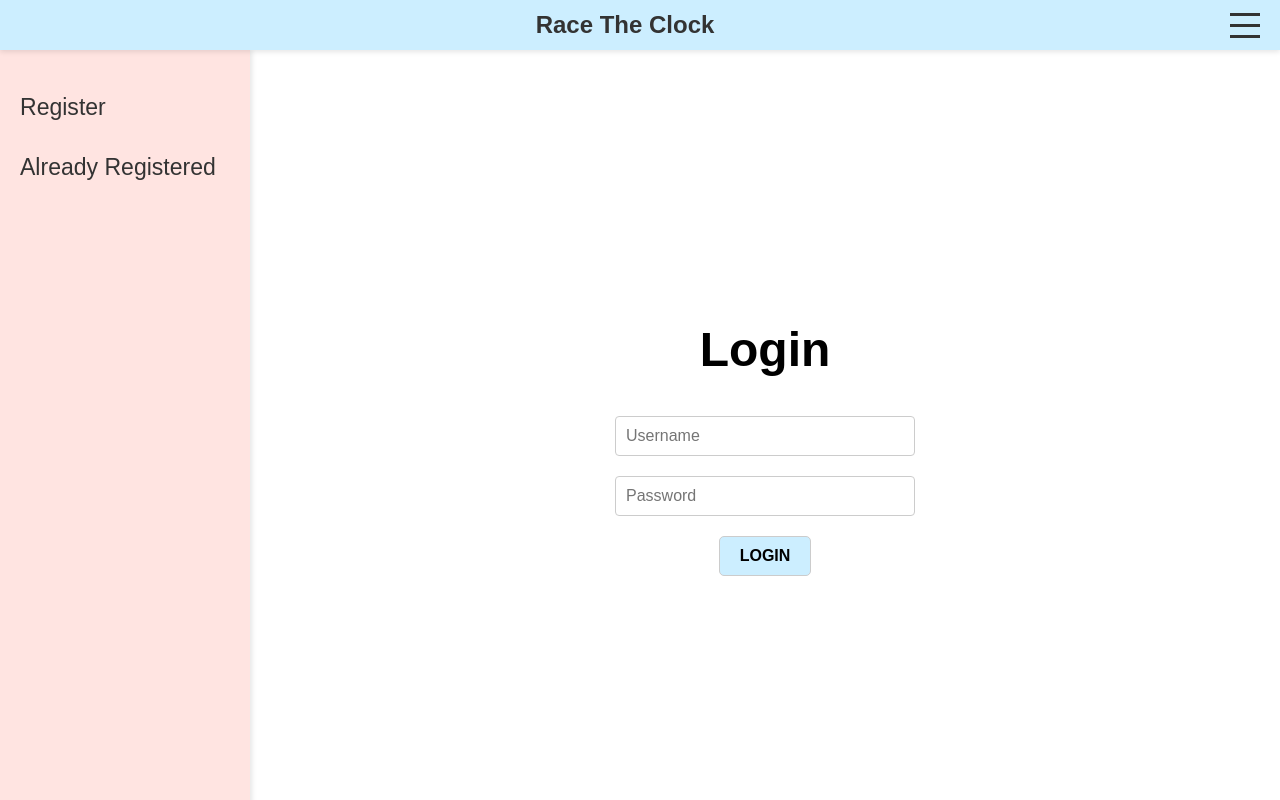
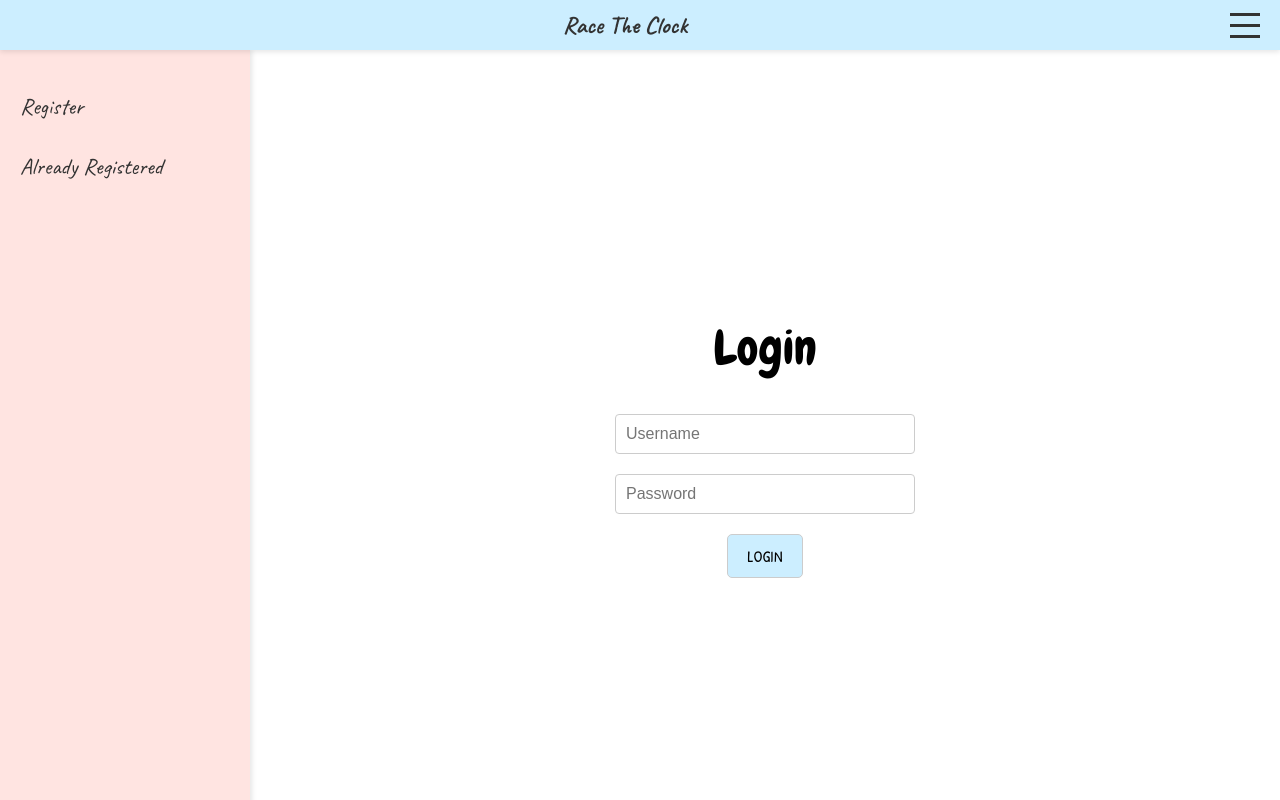
Before and after one commit to chriscooley1/race-the-clock, a React (Vite) app: page /letter-reader/login in a window 1280 px wide. Built offline with nearby package versions, Linux system fonts and the light colour scheme.

Commit message:
Add fun fonts

```diff
--- a/src/App.css
+++ b/src/App.css
@@ -1,3 +1,6 @@
+@import url('https://fonts.googleapis.com/css2?family=Caveat:wght@400;700&family=Chewy&family=Comic+Neue:wght@400;700&family=Patrick+Hand&family=Baloo+2:wght@400;700&display=swap');
+
+
 /* Ensure full viewport height for the root element */
 html,
 body {
@@ -11,7 +14,7 @@ body {
 
 /* Style the body */
 body {
-  font-family: Arial, sans-serif;
+  font-family: 'Caveat', cursive; /* Set a default fun font for the body */
   display: flex;
   flex-direction: column;
   align-items: center;
@@ -21,6 +24,17 @@ body {
 
 h1, h2, h3, p, button {
   color: inherit; /* Use the color from the theme */
+}
+h1, h2, h3 {
+  font-family: 'Chewy', cursive; /* Use a bold and playful font for headings */
+}
+
+p, button {
+  font-family: 'Patrick Hand', cursive; /* Use a friendly handwriting font for paragraphs and buttons */
+}
+
+.special-font {
+  font-family: 'Comic Neue', cursive; /* Apply a different font for special text */
 }
 
 /* Define classes for different text colors */
@@ -485,7 +499,7 @@ button {
 .collection-item p,
 .creation-date {
   color: black; /* Ensure all text is black */
-  font-family: "Franklin Gothic Medium", "Arial Narrow", Arial, sans-serif;
+  font-family: 'Patrick Hand', cursive; /* Use a friendly handwriting font for paragraphs and buttons */
   font-size: 1.2em; /* Increased font size */
   font-weight: bold; /* Make the font bold */
   text-shadow: 2px 2px 4px rgba(0, 0, 0, 0.5); /* Add shadow for depth */
```
